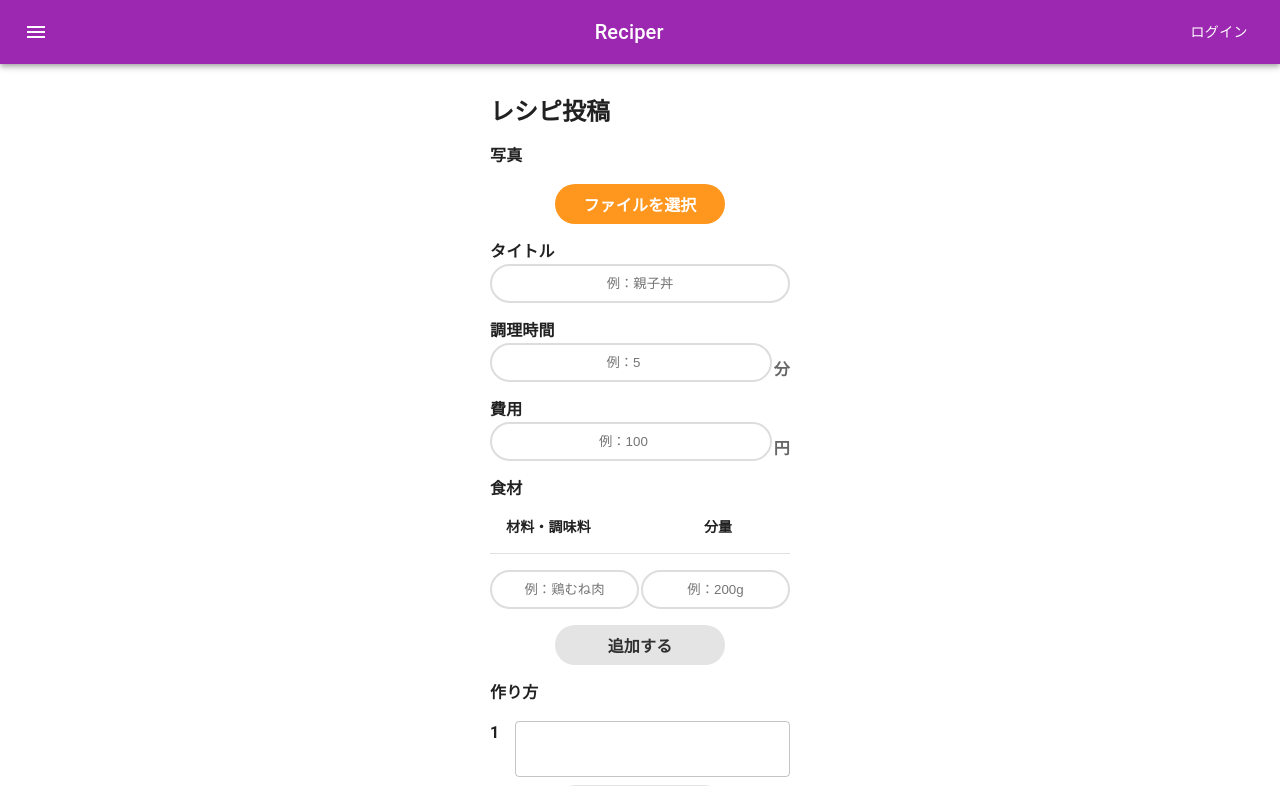
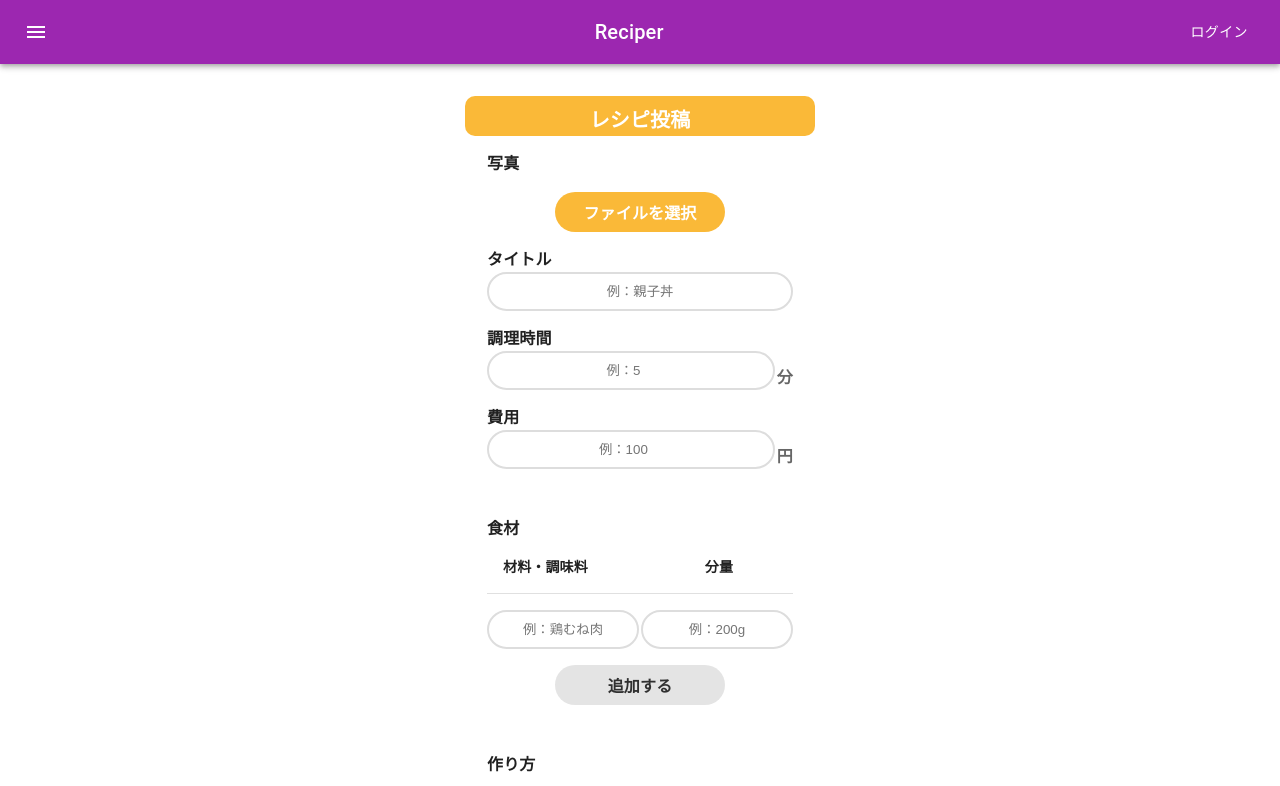
Before and after one commit to shiina47/A11-2, a React (Create React App) app in the folder frontend/: page /post in a window 1280 px wide. Shown: the top 786 px of the page. Built offline with nearby package versions, Linux system fonts and the light colour scheme.

Commit message:
ポスト・マイページデザイン修正

```diff
--- a/frontend/src/components/Post/InputFile.jsx
+++ b/frontend/src/components/Post/InputFile.jsx
@@ -26,7 +26,7 @@ const SPrimaryBtn = styled.div`
   color: #ffffff;
   border-radius: 50vh;
   transition: 0.3s;
-  background-color: #ff961e;
+  background-color: rgba(250, 178, 35, 0.9);
   &:hover {
     opacity: 0.8;
     cursor: pointer;
--- a/frontend/src/components/atoms/PrimaryBtn.jsx
+++ b/frontend/src/components/atoms/PrimaryBtn.jsx
@@ -26,7 +26,7 @@ const SPrimaryBtn = styled.div`
   color: #ffffff;
   border-radius: 50vh;
   transition: 0.3s;
-  background-color: #fd9f33f8;
+  background-color: rgba(250, 178, 35, 0.9);
   &:hover {
     opacity: 0.8;
     cursor: pointer;
--- /dev/null
+++ b/frontend/src/components/atoms/TitleDiv.jsx
@@ -0,0 +1,23 @@
+import { memo } from "react";
+import styled from "styled-components";
+
+export const TitleDiv = memo((props) => {
+  const { children } = props;
+  return (
+    <>
+      <STitleDiv>{children}</STitleDiv>
+    </>
+  );
+});
+
+const STitleDiv = styled.div`
+  display: flex;
+  justify-content: center;
+  width: 350px;
+  height: 40px;
+  margin-top: 10px;
+  margin-left: auto;
+  margin-right: auto;
+  background-color: rgba(250, 178, 35, 0.9);
+  border-radius: 10px;
+`;
--- a/frontend/src/components/pages/MyPage.jsx
+++ b/frontend/src/components/pages/MyPage.jsx
@@ -7,6 +7,7 @@ import FavoriteIcon from "@mui/icons-material/Favorite";
 import styled from "styled-components";
 
 import { useRecipe } from "../../hooks/useRecipe";
+import { TitleDiv } from "../atoms/TitleDiv";
 
 export const MyPage = memo(() => {
   const { getMyRecipes, myRecipes, getMyLikedRecipes, myLikedRecipes } =
@@ -27,7 +28,7 @@ export const MyPage = memo(() => {
         justifyContent="center"
         alignItems="center"
       >
-        <STitleDiv>
+        <TitleDiv>
           <Typography
             variant="h6"
             fontWeight="bold"
@@ -37,7 +38,7 @@ export const MyPage = memo(() => {
           >
             投稿したレシピ
           </Typography>
-        </STitleDiv>
+        </TitleDiv>
 
         <Box width="370px">
           {myRecipes.map((myRecipe) => {
@@ -85,7 +86,7 @@ export const MyPage = memo(() => {
         justifyContent="center"
         alignItems="center"
       >
-        <STitleDiv>
+        <TitleDiv>
           <Typography
             variant="h6"
             fontWeight="bold"
@@ -95,7 +96,7 @@ export const MyPage = memo(() => {
           >
             お気に入りのレシピ
           </Typography>
-        </STitleDiv>
+        </TitleDiv>
 
         <Box width="370px">
           {myLikedRecipes.map((myLikedRecipe) => {
@@ -140,16 +141,6 @@ export const MyPage = memo(() => {
   );
 });
 
-const STitleDiv = styled.div`
-  display: flex;
-  justify-content: center;
-  width: 350px;
-  height: 40px;
-  margin-top: 10px;
-  background-color: rgba(250, 178, 35, 0.9);
-  border-radius: 10px;
-`;
-
 const SListBox = styled.div`
   padding: 5px;
   border-radius: 5px;
--- a/frontend/src/components/pages/Post.jsx
+++ b/frontend/src/components/pages/Post.jsx
@@ -10,6 +10,7 @@ import { useHistory } from "react-router-dom";
 import { InputField } from "../atoms/InputField";
 import { PrimaryBtn } from "../atoms/PrimaryBtn";
 import { InputFile } from "../Post/InputFile";
+import { TitleDiv } from "../atoms/TitleDiv";
 
 const initialState = {
   title: "",
@@ -64,11 +65,20 @@ export const Post = memo(() => {
 
   return (
     <>
-      <Box my={4} mx="auto" width={300}>
-        <Typography fontWeight="bold" variant="h5" color="text.primary">
-          レシピ投稿
-        </Typography>
-        <Box>
+      <Box my={4} mx="auto" width={370}>
+        <TitleDiv>
+          <Typography
+            variant="h6"
+            fontWeight="bold"
+            color="white"
+            textAlign="center"
+            mt={1}
+          >
+            レシピ投稿
+          </Typography>
+        </TitleDiv>
+
+        <Box paddingX={4}>
           <Stack spacing={2}>
             <input
               type="file"
@@ -169,15 +179,15 @@ export const Post = memo(() => {
           </Stack>
         </Box>
 
-        <Box my={2}>
+        <Box p={4} paddingBottom={0}>
           <TextFieldMaterial
             materials={materials}
             setMaterials={setMaterials}
           />
         </Box>
-
-        <TextFieldProcess processes={processes} setProcesses={setProcesses} />
-
+        <Box p={4} paddingBottom={0}>
+          <TextFieldProcess processes={processes} setProcesses={setProcesses} />
+        </Box>
         <Box display="flex" justifyContent="center" mt={4}>
           <PrimaryBtn onClick={onSubmit}>投稿する</PrimaryBtn>
         </Box>
```
